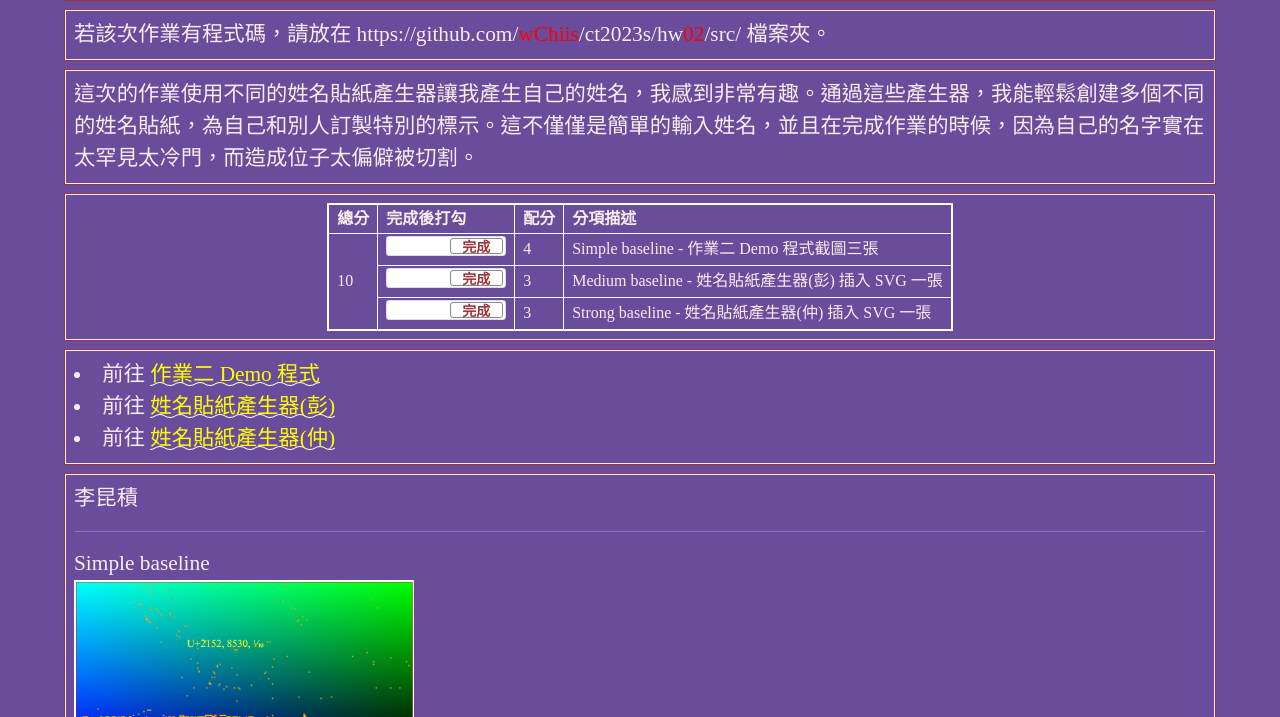
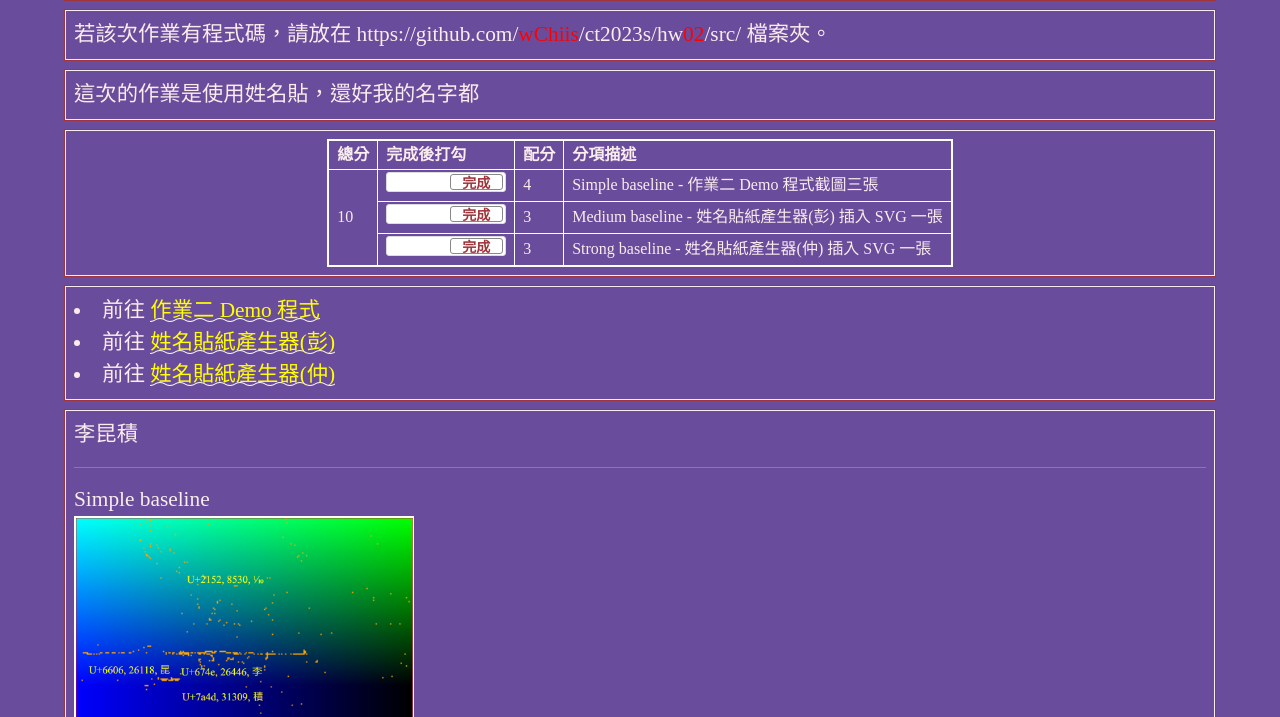
Before and after one commit to CHENJUNGTING/ct2023s-1, a plain HTML site: page hw02/index.html in a window 1280 px wide. Shown: the part 83-800 px from the top of the page. Drawn offline with nearby package versions, Linux system fonts and the light colour scheme.

Commit message:
Update index.html

```diff
--- a/hw02/index.html
+++ b/hw02/index.html
@@ -185,7 +185,7 @@
   <!-- ------------------------------------------------>
   <div class="row hw12">
     <div class="col-md-12 twenty">
-      這次的作業使用不同的姓名貼紙產生器讓我產生自己的姓名，我感到非常有趣。通過這些產生器，我能輕鬆創建多個不同的姓名貼紙，為自己和別人訂製特別的標示。這不僅僅是簡單的輸入姓名，並且在完成作業的時候，因為自己的名字實在太罕見太冷門，而造成位子太偏僻被切割。
+      這次的作業是使用姓名貼，還好我的名字都
     </div>
   </div>
 
```
